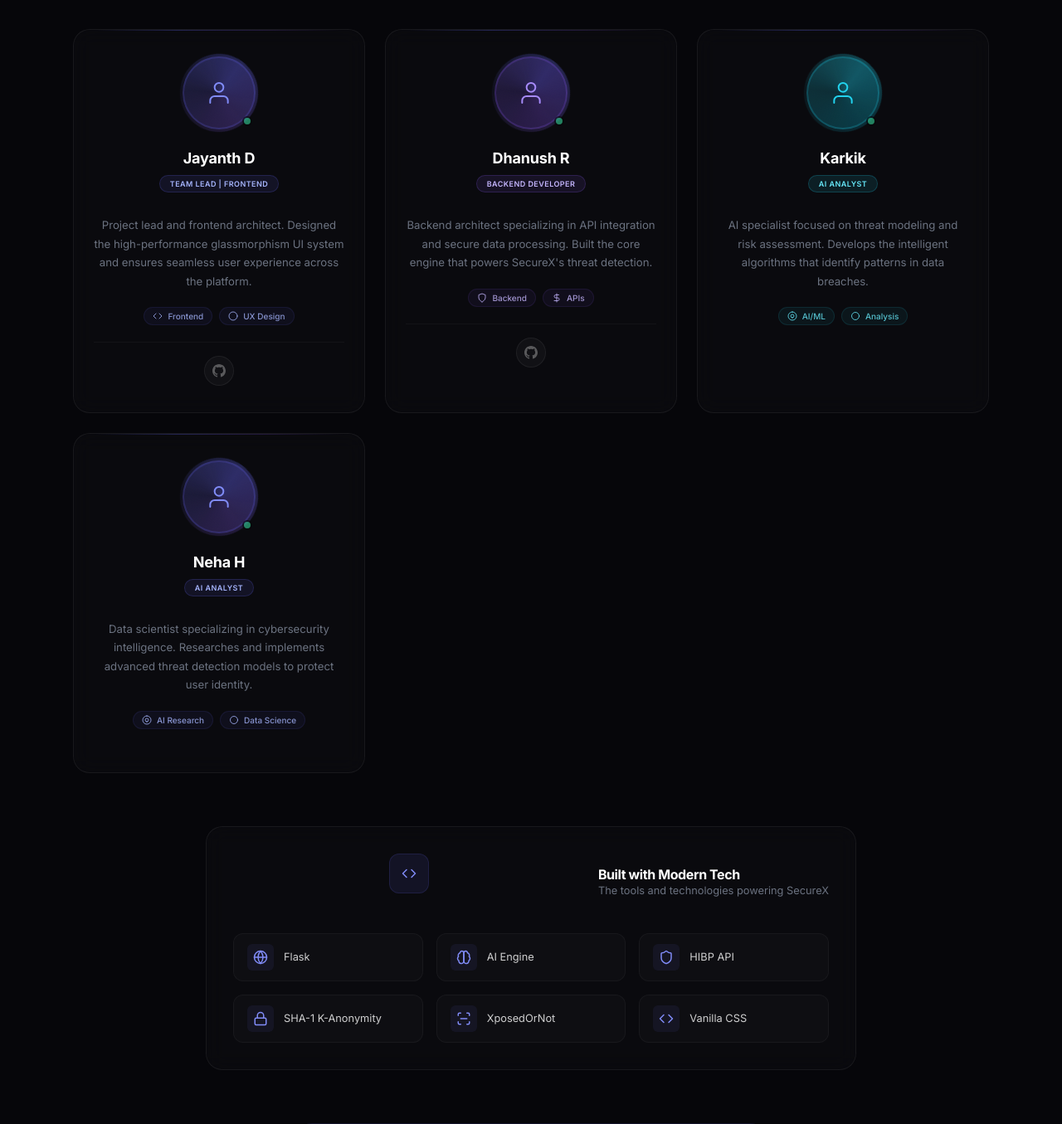
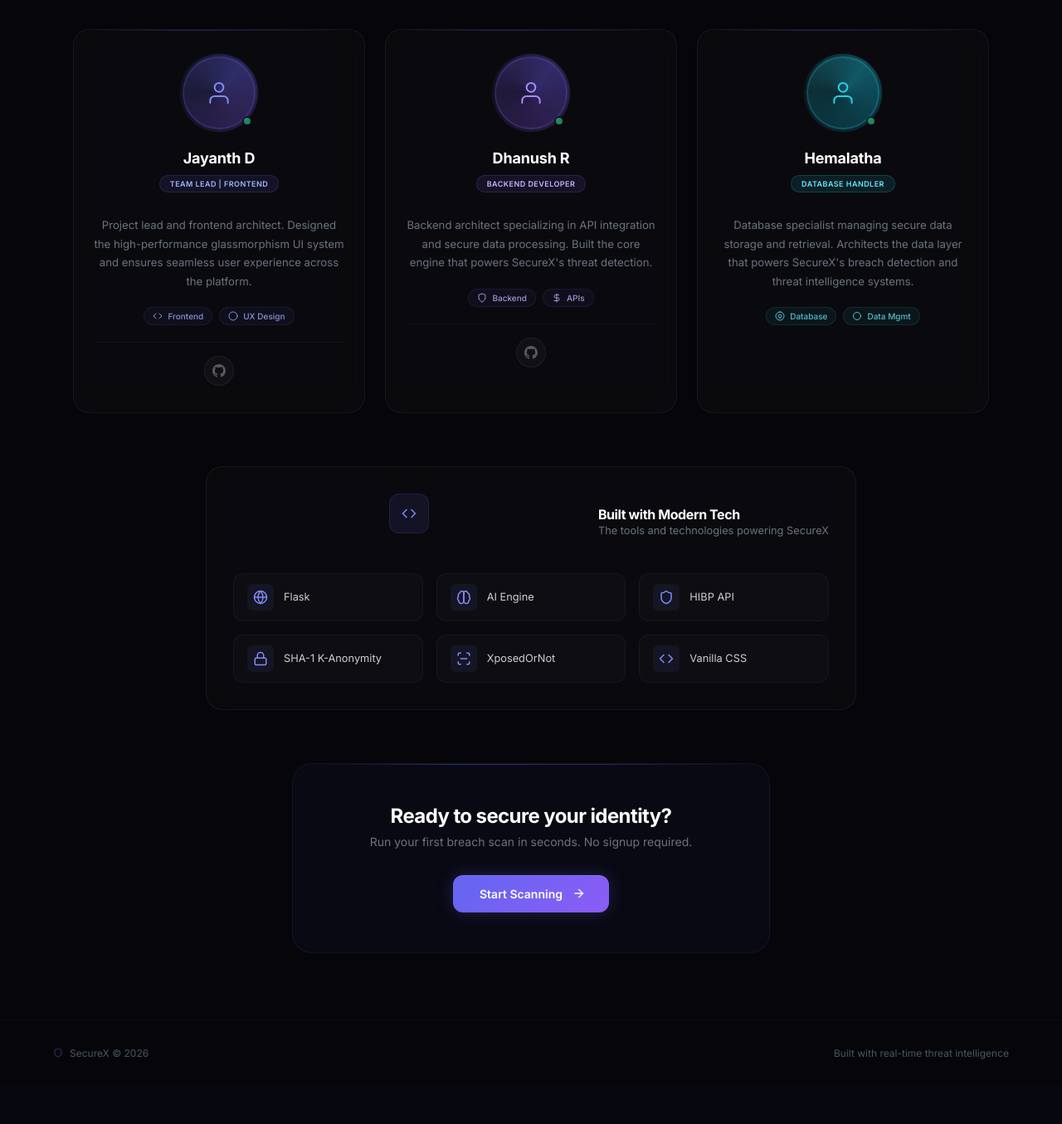
Before and after one commit to 2007JAYANTHYT/SecureX, a Flask app: page /about in a window 1280 px wide. Shown: the part 1076-2431 px from the top of the page at 83% size. After the commit the page ends 2353 px from the top, so only its background shows below. Run offline with Flask 3, Linux system fonts and the light colour scheme.

Commit message:
Update About Us: remove Karthik and Neha, add Hemalatha as Database Handler

```diff
--- a/frontend/templates/about.html
+++ b/frontend/templates/about.html
@@ -227,7 +227,7 @@
         </div>
       </div>
 
-      <!-- Team Member 3: Karkik -->
+      <!-- Team Member 3: Hemalatha -->
       <div class="glass-card about-team-card" id="team-member-3">
         <div class="about-card-glow"></div>
         <div class="about-card-topline"></div>
@@ -243,10 +243,10 @@
           <div class="about-avatar-status"></div>
         </div>
         <div class="about-member-info">
-          <h2 class="about-member-name">Karkik</h2>
-          <span class="badge about-role-badge role-cyan">AI Analyst</span>
+          <h2 class="about-member-name">Hemalatha</h2>
+          <span class="badge about-role-badge role-cyan">Database Handler</span>
           <p class="about-member-bio">
-            AI specialist focused on threat modeling and risk assessment. Develops the intelligent algorithms that identify patterns in data breaches.
+            Database specialist managing secure data storage and retrieval. Architects the data layer that powers SecureX's breach detection and threat intelligence systems.
           </p>
         </div>
         <div class="about-member-stats">
@@ -256,55 +256,14 @@
               <path d="M12 2a10 10 0 1 0 10 10A10 10 0 0 0 12 2Z" />
               <path d="M12 16a4 4 0 1 0 0-8 4 4 0 0 0 0 8Z" />
             </svg>
-            AI/ML
+            Database
           </div>
           <div class="about-stat-chip chip-cyan">
             <svg width="12" height="12" viewBox="0 0 24 24" fill="none" stroke="currentColor" stroke-width="2"
               stroke-linecap="round" stroke-linejoin="round">
               <path d="M21 12a9 9 0 1 1-9-9c4.97 0 9 4.03 9 9Z" />
             </svg>
-            Analysis
-          </div>
-        </div>
-      </div>
-
-      <!-- Team Member 4: Neha H -->
-      <div class="glass-card about-team-card" id="team-member-4">
-        <div class="about-card-glow"></div>
-        <div class="about-card-topline"></div>
-        <div class="about-avatar-wrapper">
-          <div class="about-avatar-ring ring-pink"></div>
-          <div class="about-avatar avatar-pink">
-            <svg width="32" height="32" viewBox="0 0 24 24" fill="none" stroke="currentColor" stroke-width="1.5"
-              stroke-linecap="round" stroke-linejoin="round">
-              <path d="M20 21v-2a4 4 0 0 0-4-4H8a4 4 0 0 0-4 4v2" />
-              <circle cx="12" cy="7" r="4" />
-            </svg>
-          </div>
-          <div class="about-avatar-status"></div>
-        </div>
-        <div class="about-member-info">
-          <h2 class="about-member-name">Neha H</h2>
-          <span class="badge about-role-badge role-pink">AI Analyst</span>
-          <p class="about-member-bio">
-            Data scientist specializing in cybersecurity intelligence. Researches and implements advanced threat detection models to protect user identity.
-          </p>
-        </div>
-        <div class="about-member-stats">
-          <div class="about-stat-chip chip-pink">
-            <svg width="12" height="12" viewBox="0 0 24 24" fill="none" stroke="currentColor" stroke-width="2"
-              stroke-linecap="round" stroke-linejoin="round">
-              <path d="M12 2a10 10 0 1 0 10 10A10 10 0 0 0 12 2Z" />
-              <path d="M12 16a4 4 0 1 0 0-8 4 4 0 0 0 0 8Z" />
-            </svg>
-            AI Research
-          </div>
-          <div class="about-stat-chip chip-pink">
-            <svg width="12" height="12" viewBox="0 0 24 24" fill="none" stroke="currentColor" stroke-width="2"
-              stroke-linecap="round" stroke-linejoin="round">
-              <path d="M21 12a9 9 0 1 1-9-9c4.97 0 9 4.03 9 9Z" />
-            </svg>
-            Data Science
+            Data Mgmt
           </div>
         </div>
       </div>
```
